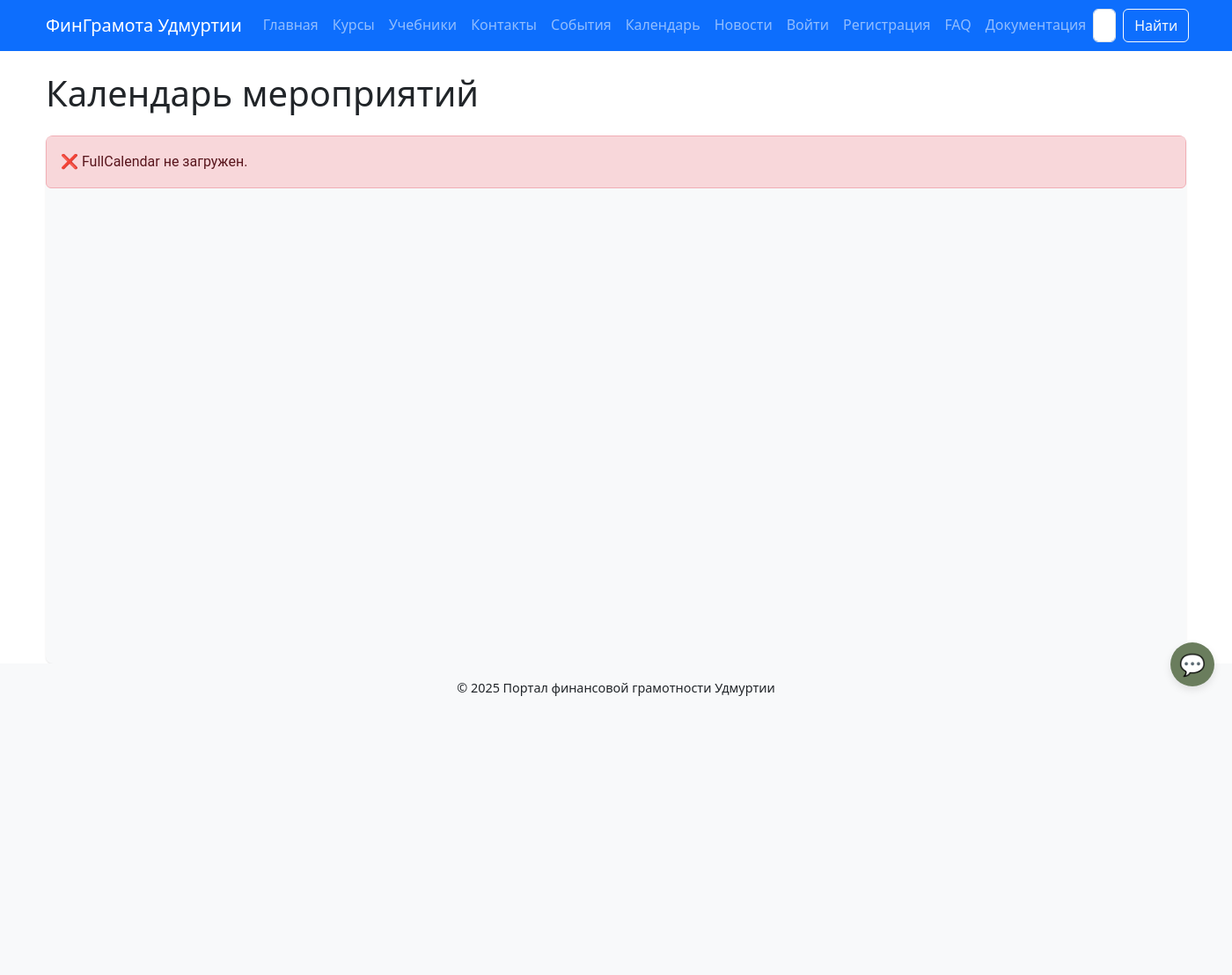
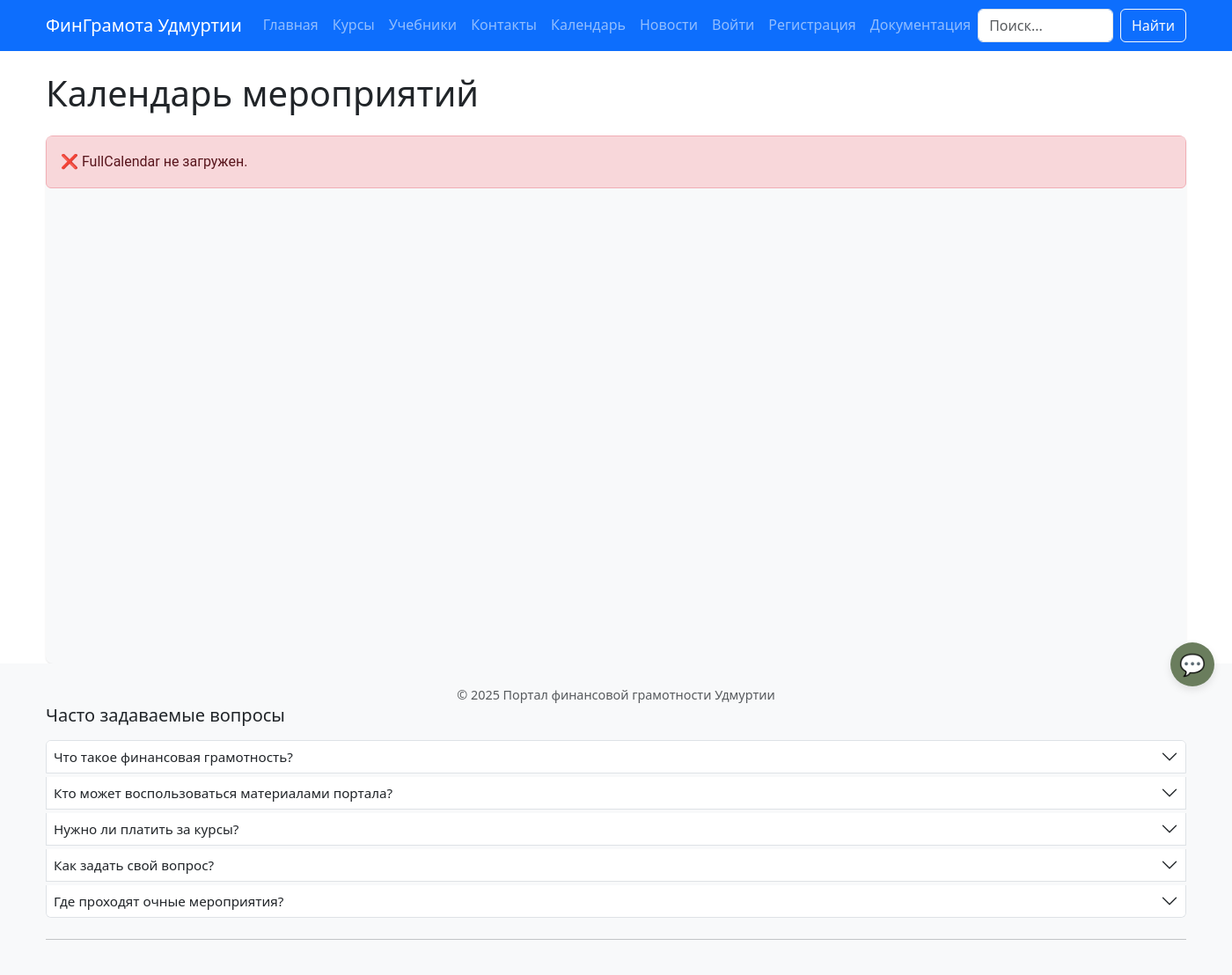
Before and after one commit to Ilushew/cyberforum, a Django app: page /calendar/ in a window 1400 px wide. Shown: the whole page at 88% size. Before the commit the page ends 791 px from the top, so only its background shows below. Run offline with Django 5.2, Linux system fonts and the light colour scheme; some libraries are stand-ins or nearby versions.

Commit message:
tgbot, footer

```diff
--- /dev/null
+++ b/cyberforum/core/context_processors.py
@@ -0,0 +1,24 @@
+def faq_context(request):
+    faq_items = [
+        {
+            "question": "Что такое финансовая грамотность?",
+            "answer": "Финансовая грамотность — это способность человека эффективно управлять своими финансами: планировать бюджет, сберегать, инвестировать, выбирать финансовые продукты и защищаться от мошенников."
+        },
+        {
+            "question": "Кто может воспользоваться материалами портала?",
+            "answer": "Наши материалы предназначены для всех: школьников, студентов, работающих граждан, пенсионеров и представителей малого бизнеса."
+        },
+        {
+            "question": "Нужно ли платить за курсы?",
+            "answer": "Нет, все материалы и курсы на портале предоставляются бесплатно в рамках государственной программы повышения финансовой грамотности."
+        },
+        {
+            "question": "Как задать свой вопрос?",
+            "answer": "Вы можете воспользоваться встроенным чат-ботом в правом нижнем углу сайта или связаться с нами через раздел «Контакты»."
+        },
+        {
+            "question": "Где проходят очные мероприятия?",
+            "answer": "Мы проводим встречи в школах, библиотеках, центрах социальной поддержки и других учреждениях Удмуртии. Актуальные события смотрите в разделе «События»."
+        },
+    ]
+    return {'faq_items_footer': faq_items}
--- a/cyberforum/core/urls.py
+++ b/cyberforum/core/urls.py
@@ -11,7 +11,6 @@
     path('moderator/textbooks/', views.textbook_moderator_list, name='textbook_moderator_list'),
     path('moderator/textbooks/create/', views.textbook_create, name='textbook_create'),
     path('moderator/textbooks/delete/<int:textbook_id>/', views.textbook_delete, name='textbook_delete'),
-    path('faq/', views.faq_view, name='faq'),
     path('events/', views.events_view, name='events'),
     path('events/<int:event_id>/', views.event_detail_view, name='event_detail'),
     path('documentation/', views.documentation_view, name='documentation'),
--- a/cyberforum/core/views.py
+++ b/cyberforum/core/views.py
@@ -306,13 +306,32 @@
     return render(request, 'core/event_moderator_list.html', {'event_list': events})
 
 
+from .telegram_utils import send_telegram_message
+
+from .telegram_utils import send_telegram_message
+from .models import TelegramSubscriber
+
+from .telegram_utils import send_telegram_message
+
 @user_passes_test(is_moderator, login_url='/login/')
 def event_create(request):
     if request.method == 'POST':
         form = EventForm(request.POST)
         if form.is_valid():
-            form.save()
+            event = form.save()
             messages.success(request, "Событие успешно создано!")
+
+            # === Отправка уведомления в Telegram ===
+            msg = (
+                f"📢 <b>Новое событие!</b>\n\n"
+                f"<b>{event.title}</b>\n\n"
+                f"📅 Дата: {event.date.strftime('%d.%m.%Y')}\n"
+                f"📍 Место: {event.location}\n"
+                f"👥 Аудитория: {event.get_audience_display()}\n\n"
+                f"{event.description[:200]}{'...' if len(event.description) > 200 else ''}"
+            )
+            send_telegram_message(msg)
+
             return redirect('core:event_moderator_list')
     else:
         form = EventForm()
@@ -429,3 +448,33 @@
         messages.success(request, "Учебник удалён.")
         return redirect('core:textbook_moderator_list')
     return render(request, 'core/textbook_confirm_delete.html', {'textbook': textbook})
+
+
+import json
+from django.http import JsonResponse
+from django.views.decorators.csrf import csrf_exempt
+from django.views.decorators.http import require_POST
+from .models import TelegramSubscriber
+
+@csrf_exempt
+@require_POST
+def telegram_webhook(request):
+    try:
+        data = json.loads(request.body)
+        if 'message' in data:
+            message = data['message']
+            chat = message['chat']
+            chat_id = chat['id']
+            text = message.get('text', '')
+            username = chat.get('username', '')
+
+            if text == '/start':
+                TelegramSubscriber.objects.update_or_create(
+                    telegram_id=chat_id,
+                    defaults={'username': username}
+                )
+
+        return JsonResponse({'ok': True})
+    except Exception as e:
+        print(f"Ошибка webhook: {e}")
+        return JsonResponse({'error': str(e)}, status=500)
--- a/cyberforum/cyberforum/settings.py
+++ b/cyberforum/cyberforum/settings.py
@@ -66,6 +66,7 @@
                 'django.template.context_processors.request',
                 'django.contrib.auth.context_processors.auth',
                 'django.contrib.messages.context_processors.messages',
+                'core.context_processors.faq_context'
             ],
         },
     },
@@ -134,3 +135,6 @@
 EMAIL_HOST_PASSWORD = 'rfyolaerqnjbzhbt'   # Пароль приложения, не пароль от аккаунта!
 DEFAULT_FROM_EMAIL = 'ilya.grishk@yandex.ru'
 YANDEX_GEOCODER_API_KEY = '315adbb6-0466-4fd1-9580-bef99d765a5c'
+
+TELEGRAM_BOT_TOKEN = '8309970719:AAHmlYimP8xwiV7Yrv-sgGECeGlG9inYJJQ'
+TELEGRAM_CHANNEL_ID = '-1003157421034'
--- a/cyberforum/templates/base.html
+++ b/cyberforum/templates/base.html
@@ -42,7 +42,6 @@
             <li class="nav-item"><a class="nav-link" href="{% url 'courses:list' %}">Курсы</a></li>
             <li class="nav-item"><a class="nav-link" href="{% url 'core:textbooks' %}">Учебники</a></li>
             <li class="nav-item"><a class="nav-link" href="{% url 'core:contacts' %}">Контакты</a></li>
-            <li class="nav-item"><a class="nav-link" href="{% url 'core:events' %}">События</a></li>
             <li class="nav-item"><a class="nav-link" href="{% url 'core:calendar' %}">Календарь</a></li>
 
             <li class="nav-item"><a class="nav-link" href="{% url 'core:news_list' %}">Новости</a></li>
@@ -55,7 +54,6 @@
               <li class="nav-item"><a class="nav-link" href="{% url 'core:login' %}">Войти</a></li>
               <li class="nav-item"><a class="nav-link" href="{% url 'core:register' %}">Регистрация</a></li>
             {% endif %}
-            <li class="nav-item"><a class="nav-link" href="{% url 'core:faq' %}">FAQ</a></li>
             <li class="nav-item"><a class="nav-link" href="{% url 'core:documentation' %}">Документация</a></li>
           </ul>
 
@@ -285,8 +283,35 @@
 </style>
 
 
-    <footer class="bg-light text-center py-3 mt-auto">
-        <p class="mb-0">© 2025 Портал финансовой грамотности Удмуртии</p>
+    <footer class="bg-light text-dark py-4 mt-auto">
+        <p class="mb-0 text-center text-muted">
+          © 2025 Портал финансовой грамотности Удмуртии
+        </p>
+      <div class="container">
+        <!-- FAQ в подвале -->
+        <div class="mb-4">
+          <h5 class="mb-3">Часто задаваемые вопросы</h5>
+          <div class="accordion" id="footerFaqAccordion">
+            {% for item in faq_items_footer %}
+              <div class="accordion-item mb-1">
+                <h6 class="accordion-header" id="faqHeading{{ forloop.counter }}">
+                  <button class="accordion-button collapsed p-2" type="button" data-bs-toggle="collapse" data-bs-target="#faqCollapse{{ forloop.counter }}" aria-expanded="false" aria-controls="faqCollapse{{ forloop.counter }}" style="font-size: 0.95rem;">
+                    {{ item.question }}
+                  </button>
+                </h6>
+                <div id="faqCollapse{{ forloop.counter }}" class="accordion-collapse collapse" aria-labelledby="faqHeading{{ forloop.counter }}" data-bs-parent="#footerFaqAccordion">
+                  <div class="accordion-body p-2" style="font-size: 0.9rem; color: #555;">
+                    {{ item.answer|linebreaks }}
+                  </div>
+                </div>
+              </div>
+            {% endfor %}
+          </div>
+        </div>
+
+        <!-- Копирайт -->
+        <hr class="my-3">
+      </div>
     </footer>
 
     <script src="https://cdn.jsdelivr.net/npm/bootstrap@5.3.0/dist/js/bootstrap.bundle.min.js"></script>
```
Also changed, not shown: cyberforum/core/admin.py (+16 -0 lines), cyberforum/core/models.py (+14 -0 lines), cyberforum/core/telegram_utils.py (added, +24 -0 lines), cyberforum/templates/core/home.html (+27 -0 lines), cyberforum/core/migrations/0010_telegramsubscriber.py (added), cyberforum/core/migrations/0011_event_telegram_message_id.py (added), cyberforum/db.sqlite3.
